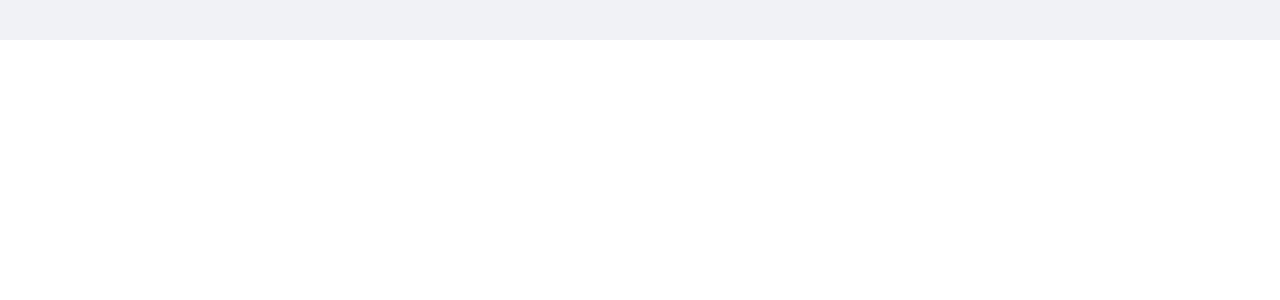
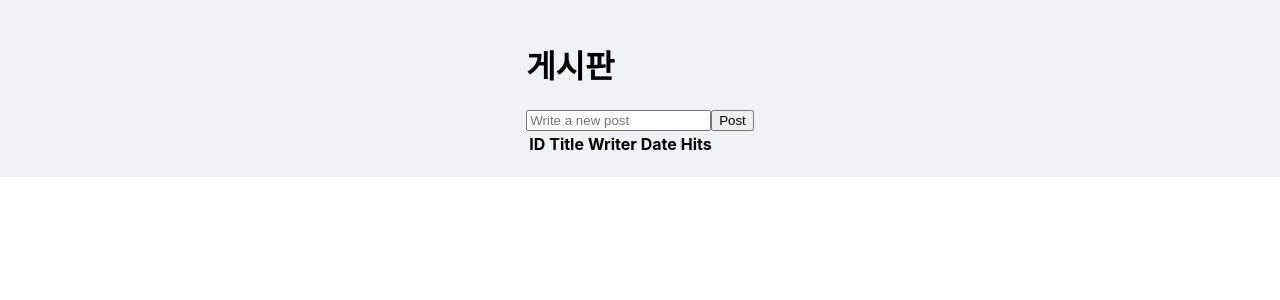
Before and after one commit to Groom-F1B4-WebIDE/WebIDE-Front, a React (Create React App) app: page /board in a window 1280 px wide. Before the commit this address had no page. Shown: the top 300 px of the page. Built offline with nearby package versions, Linux system fonts and the light colour scheme.

Commit message:
fead : board

```diff
--- a/src/App.js
+++ b/src/App.js
@@ -3,6 +3,8 @@ import { BrowserRouter as Router, Route, Routes } from 'react-router-dom';
 import './App.css';
 import Main from './pages/Main';
 import CodeCompiler from './pages/CodeCompiler';
+import Board from './pages/Board'; // 새로 만든 Board 컴포넌트 임포트
+import { Component } from 'react';
 
 function App() {
   const [darkMode, setDarkMode] = useState(false);
@@ -11,11 +13,13 @@ function App() {
     setDarkMode(!darkMode);
   };
 
+
   return (
     <Router>
       <div className={darkMode ? 'app dark-mode' : 'app'}>
         <Routes>
           <Route path="/code" element={<CodeCompiler />} />
+          <Route path="/board" element={<Board />} /> {/* 새 라우트 추가 */}
           <Route
             path="/"
             exact
@@ -25,6 +29,8 @@ function App() {
       </div>
     </Router>
   );
+
+
 }
 
 export default App;
--- /dev/null
+++ b/src/pages/Board.js
@@ -0,0 +1,64 @@
+import React, { useState } from 'react';
+
+function Board() {
+  const [posts, setPosts] = useState([]);
+  const [newPost, setNewPost] = useState('');
+  const [id, setId] = useState(1); // 게시물 id 관리
+
+  const handleInputChange = (e) => {
+    setNewPost(e.target.value);
+  };
+
+  const handleFormSubmit = (e) => {
+    e.preventDefault();
+    const newPostObject = {
+      id: id,
+      title: newPost,
+      writer: 'Anonymous', // 예시로 고정된 작성자 이름
+      date: new Date().toLocaleDateString(), // 현재 날짜로 설정
+      hits: 0 // 조회수 초기값
+    };
+    setPosts([...posts, newPostObject]);
+    setNewPost('');
+    setId(id + 1); // 다음 게시물을 위해 id 증가
+  };
+
+  return (
+    <div>
+      <h1>게시판</h1>
+      <form onSubmit={handleFormSubmit}>
+        <input
+          type="text"
+          value={newPost}
+          onChange={handleInputChange}
+          placeholder="Write a new post"
+        />
+        <button type="submit">Post</button>
+      </form>
+      <table>
+        <thead>
+          <tr>
+            <th>ID</th>
+            <th>Title</th>
+            <th>Writer</th>
+            <th>Date</th>
+            <th>Hits</th>
+          </tr>
+        </thead>
+        <tbody>
+          {posts.map((post) => (
+            <tr key={post.id}>
+              <td>{post.id}</td>
+              <td>{post.title}</td>
+              <td>{post.writer}</td>
+              <td>{post.date}</td>
+              <td>{post.hits}</td>
+            </tr>
+          ))}
+        </tbody>
+      </table>
+    </div>
+  );
+}
+
+export default Board;
```
Also changed, not shown: 1 other file (tests, documents, lock files or other folders).
